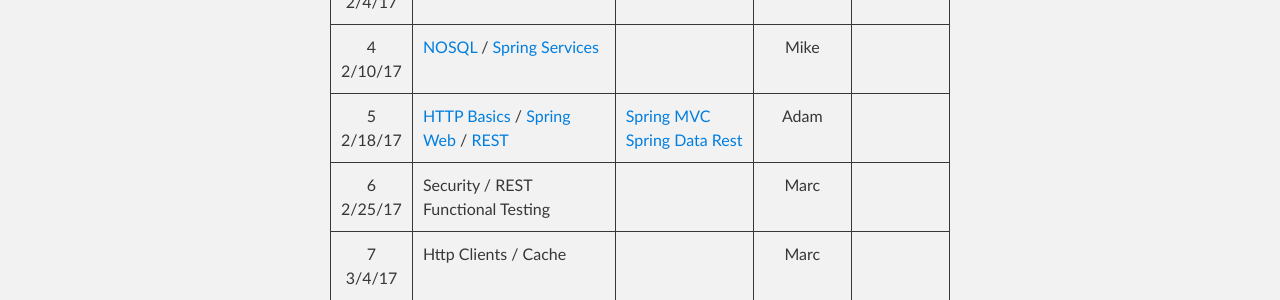
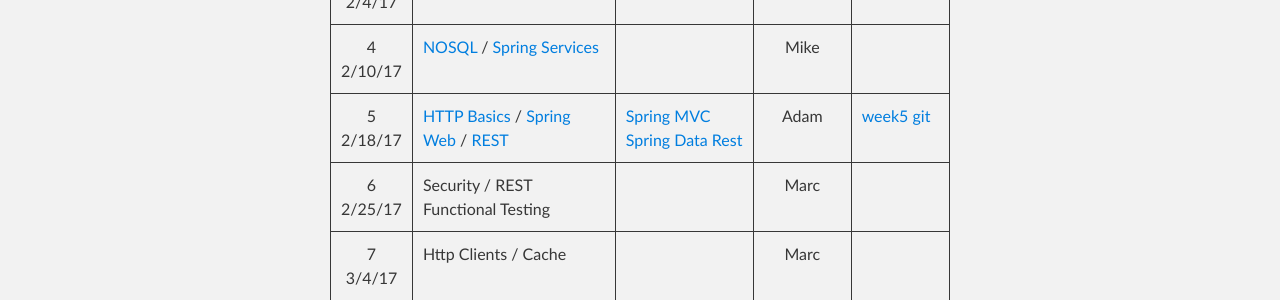
Before and after one commit to mikecalvo/mikecalvo.github.io, a Jekyll site: the page built from msse/index.md, in a window 1280 px wide. Shown: the part 708-1008 px from the top of the page. Built offline with Jekyll 4.4.1, drawn with Linux system fonts in a browser that asks for light colours.

Commit message:
Week5 Updates

```diff
--- a/msse/index.md
+++ b/msse/index.md
@@ -13,7 +13,7 @@ Week | Topics | Reading | Instructor | Example Code
 2 <br> 1/27/17 | [Spring Boot Intro](notes/spring_boot_intro/) / [Testing](notes/testing) / [Spock](notes/spock) | Spring Boot in Action Ch 1-2, [Spock Reference](http://spockframework.org/spock/docs/1.1-rc-3/index.html) | Adam | &nbsp;
 3 <br> 2/4/17  | [Spring Data and JPA](notes/jpa) | [Spring Data](https://docs.spring.io/spring-data/jpa/docs/current/reference/html/) | Mike | &nbsp;
 4 <br> 2/10/17 | [NOSQL](notes/nosql) / [Spring Services](notes/spring_services) | &nbsp; | Mike | &nbsp;
-5 <br> 2/18/17 | [HTTP Basics](notes/http_basics) / [Spring Web](notes/spring_web) / [REST](notes/rest) | [Spring MVC](https://docs.spring.io/spring/docs/current/spring-framework-reference/html/mvc.html) [Spring Data Rest](http://docs.spring.io/spring-data/rest/docs/current/reference/html/) | Adam | &nbsp;
+5 <br> 2/18/17 | [HTTP Basics](notes/http_basics) / [Spring Web](notes/spring_web) / [REST](notes/rest) | [Spring MVC](https://docs.spring.io/spring/docs/current/spring-framework-reference/html/mvc.html) [Spring Data Rest](http://docs.spring.io/spring-data/rest/docs/current/reference/html/) | Adam | [week5 git](https://github.umn.edu/keys0013/week5)&nbsp;
 6 <br> 2/25/17 | Security / REST Functional Testing | &nbsp; | Marc | &nbsp;
 7 <br> 3/4/17  | Http Clients / Cache | &nbsp; | Marc | &nbsp;
 8 <br> 3/10/17 | [HTML and CSS](notes/html_css) / [JavaScript and TypeScript](notes/javascript) / [Bootstrap](notes/bootstrap) | &nbsp; | Adam | &nbsp;
```
